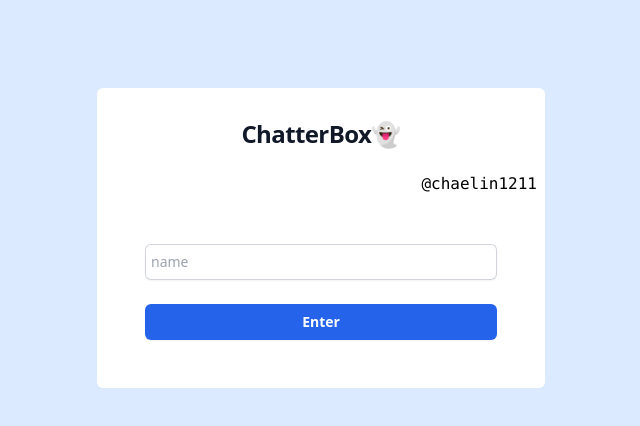
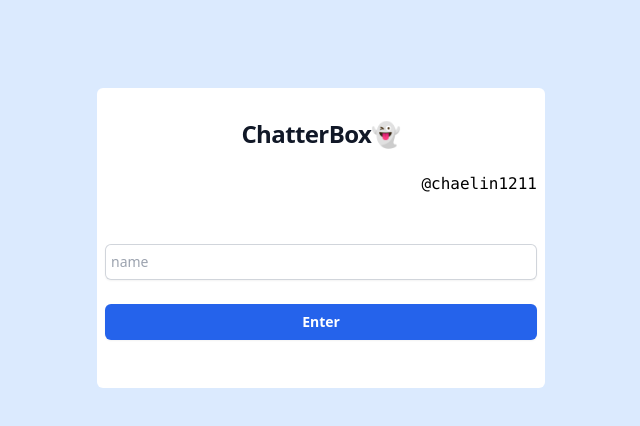
Before and after one commit to chaelin1211/svelte-simple-chat, a SvelteKit app in the folder front/: page /first in a window 1280 px wide. Shown: the top 426 px of the page, without its empty margins (319-959 px from the left). Built offline with nearby package versions, Linux system fonts and the light colour scheme.

Commit message:
STYLE: 세부 스타일, title 추가

```diff
--- a/front/src/routes/chat/+page.svelte
+++ b/front/src/routes/chat/+page.svelte
@@ -20,7 +20,6 @@
   });
 
   socket.on("connected", ({ id, name, color }) => {
-    console.log(`${name}, ${color}`);
     idColors[id] = color;
     let message = `🌏<span style="color: ${color}">${name}</span> 님이 입장했습니다🙋‍♀️`;
     messages = [...messages, { message }];
@@ -61,7 +60,7 @@
 
 <div
   bind:this={chatElement}
-  class="bg-black text-white rounded-md p-2 mb-2 h-80 justify-end overflow-y-auto scrollbar-hide break-words text-sm"
+  class="bg-black text-white rounded-md p-2 mb-2 h-80 justify-end overflow-y-auto scrollbar-hide break-words text-xs"
 >
   {#each messages as { name, color, message }}
     {#if !!name}
@@ -82,6 +81,7 @@
     placeholder="send ..."
   />
   <button
+    title="입력"
     type="submit"
     class="text-white bg-blue-600 hover:bg-blue-700 font-medium rounded-full text-sm p-2.5 text-center inline-flex items-center me-2 -rotate-90"
   >
--- a/front/src/routes/first/+page.svelte
+++ b/front/src/routes/first/+page.svelte
@@ -16,7 +16,8 @@
     sessionStorage.setItem("userName", "");
   });
 </script>
-<form class="p-10 space-y-6" on:submit={(e) => enterChat(e, input)}>
+
+<form class="py-10 space-y-6" on:submit={(e) => enterChat(e, input)}>
   <div>
     <div class="mt-2">
       <input
@@ -32,9 +33,10 @@
   </div>
   <div>
     <button
-            type="submit"
-            class="flex w-full justify-center rounded-md bg-blue-600 px-3 py-1.5 text-sm font-semibold leading-6 text-white shadow-sm hover:bg-blue-700 focus-visible:outline focus-visible:outline-2 focus-visible:outline-offset-2 focus-visible:outline-blue-600"
-    >Enter
+      title="입장"
+      type="submit"
+      class="flex w-full justify-center rounded-md bg-blue-600 px-3 py-1.5 text-sm font-semibold leading-6 text-white shadow-sm hover:bg-blue-700 focus-visible:outline focus-visible:outline-2 focus-visible:outline-offset-2 focus-visible:outline-blue-600"
+      >Enter
     </button>
   </div>
 </form>
```
